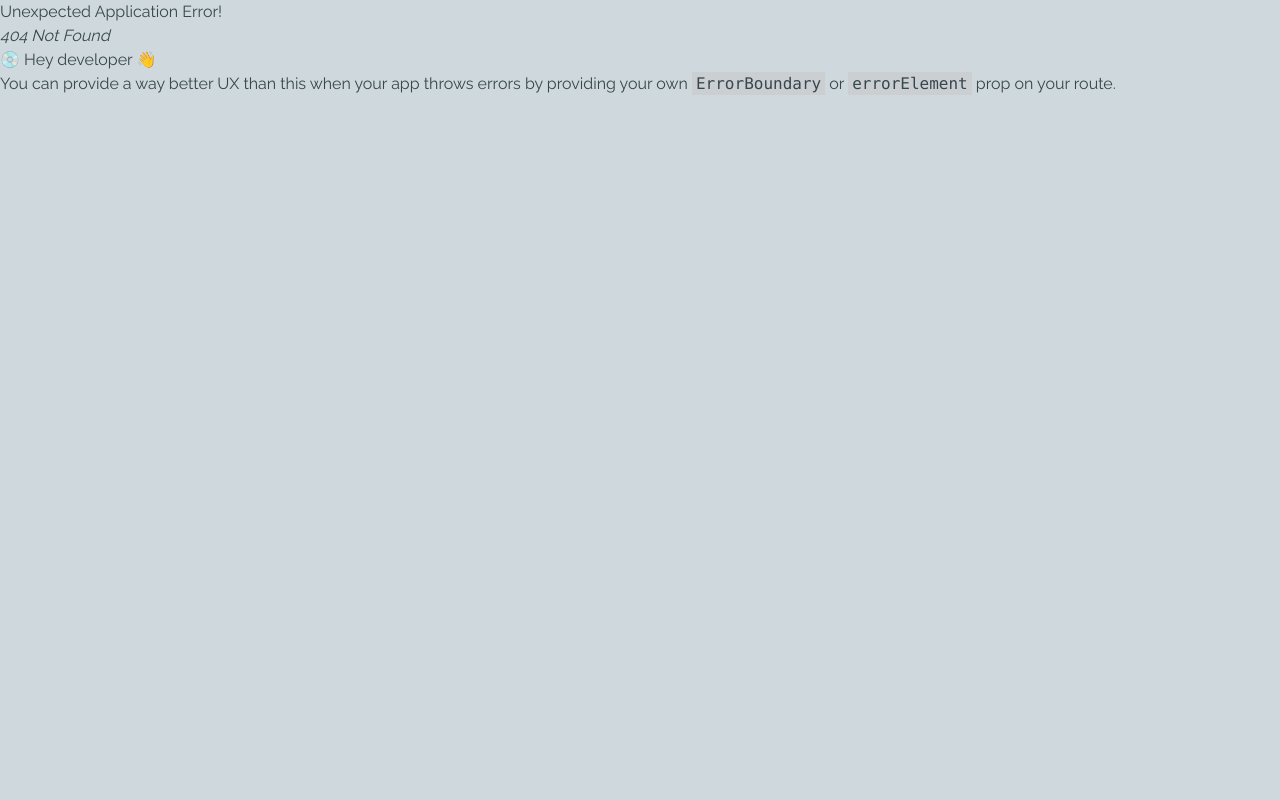
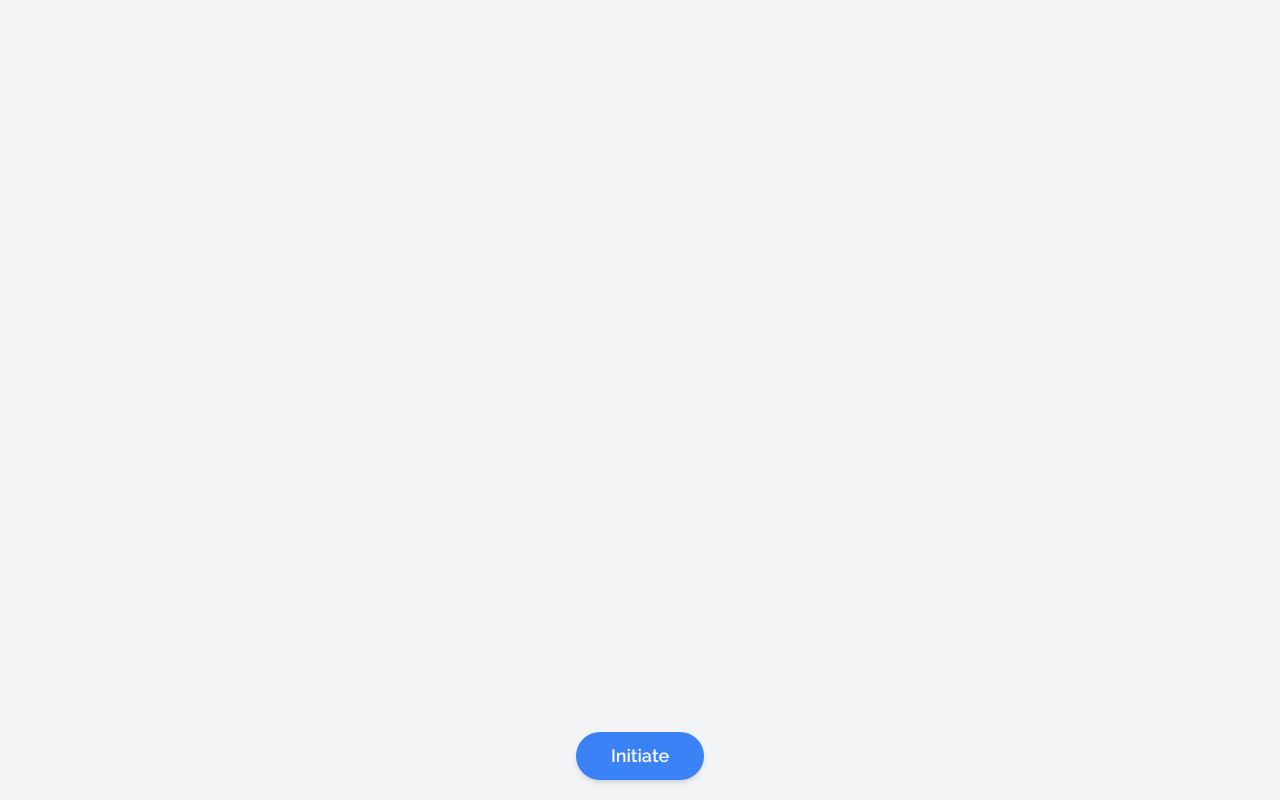
Before and after one commit to ivinjabraham/snow, a React (Vite) app: page /gallery/1 in a window 1280 px wide. Before the commit this address had no page. Built offline with nearby package versions, Linux system fonts and the light colour scheme; a web font is replaced by a local one.

Commit message:
add workflow page feature

```diff
--- a/src/gallery/components/card.tsx
+++ b/src/gallery/components/card.tsx
@@ -1,4 +1,5 @@
 import React from 'react';
+import { Link } from 'react-router-dom';
 
 interface CardProps {
   title: string;
@@ -6,10 +7,14 @@ interface CardProps {
 }
 
 const Card: React.FC<CardProps> = ({ title, description }) => {
+  const slug = title.toLowerCase().replace(/ /g, '-');
+
   return (
     <div className="border border-gray-300 rounded-lg shadow-md p-4 m-2 w-48 h-48">
-      <h3 className="text-xl font-semibold mb-2">{title}</h3>
-      <p className="text-gray-600">{description}</p>
+      <Link to={`/gallery/${slug}`}>
+        <h3 className="text-xl font-semibold mb-2">{title}</h3>
+        <p className="text-gray-600">{description}</p>
+      </Link>
     </div>
   );
 };
--- /dev/null
+++ b/src/workflow/components/button.tsx
@@ -0,0 +1,19 @@
+import React from 'react';
+
+interface ButtonProps {
+  onClick: () => void;
+  label: String;
+}
+
+const Button: React.FC<ButtonProps> = ({ onClick, label }) => {
+  return (
+    <button
+      onClick={onClick}
+      className="absolute bottom-5 w-32 h-12 bg-blue-500 text-white rounded-full text-lg font-semibold shadow-md hover:bg-blue-600 transition"
+    >
+      {label}
+    </button>
+  );
+};
+
+export default Button;
--- /dev/null
+++ b/src/workflow/pages/workflow-page.tsx
@@ -0,0 +1,18 @@
+import React from 'react';
+import { useParams } from 'react-router-dom';
+import Button from '../components/button';
+
+const WorkflowPage: React.FC = () => {
+  const { slug } = useParams<{ slug: string }>();
+
+  const handleClick = () => {
+  };
+
+  return (
+    <div className="relative flex flex-col items-center justify-center h-screen bg-gray-100">
+      <Button onClick={handleClick} label="Initiate" />
+    </div>
+  );
+};
+
+export default WorkflowPage;
```
Also changed, not shown: src/main.tsx (+6 -1 lines).
